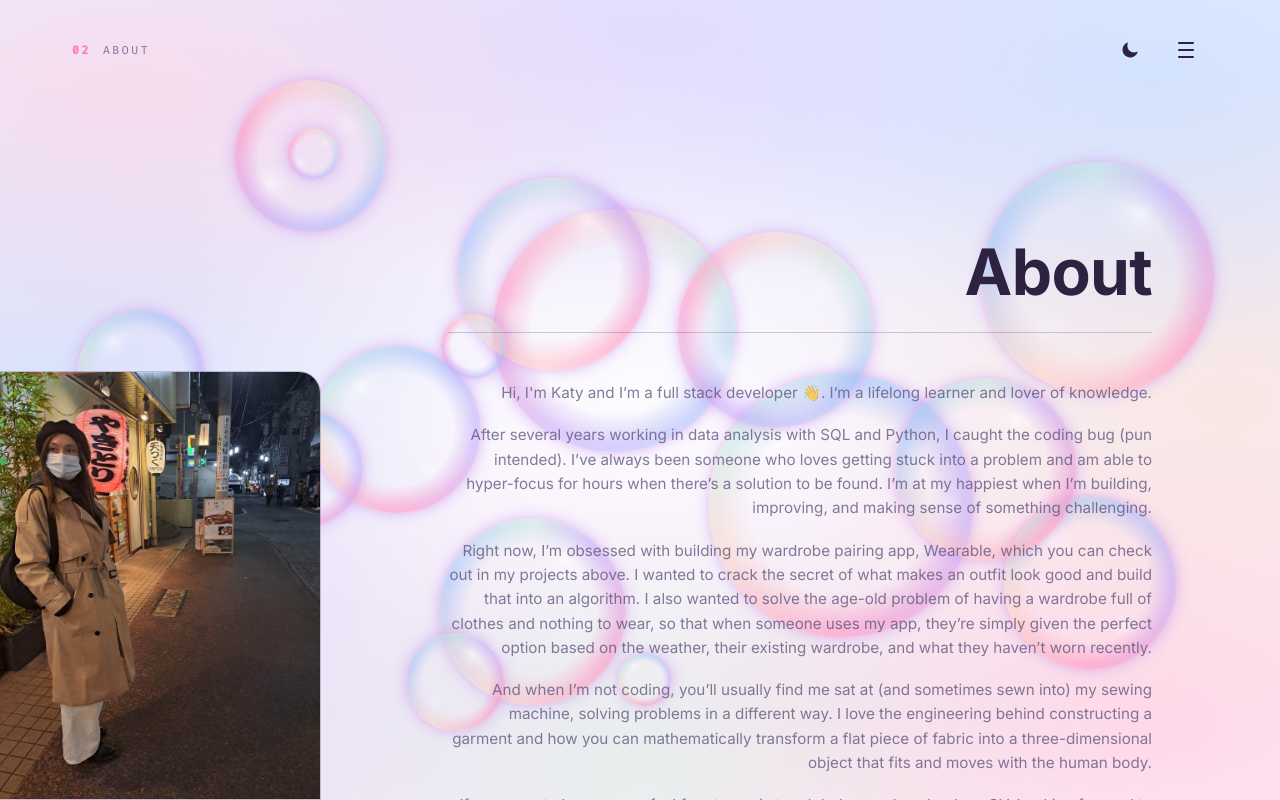
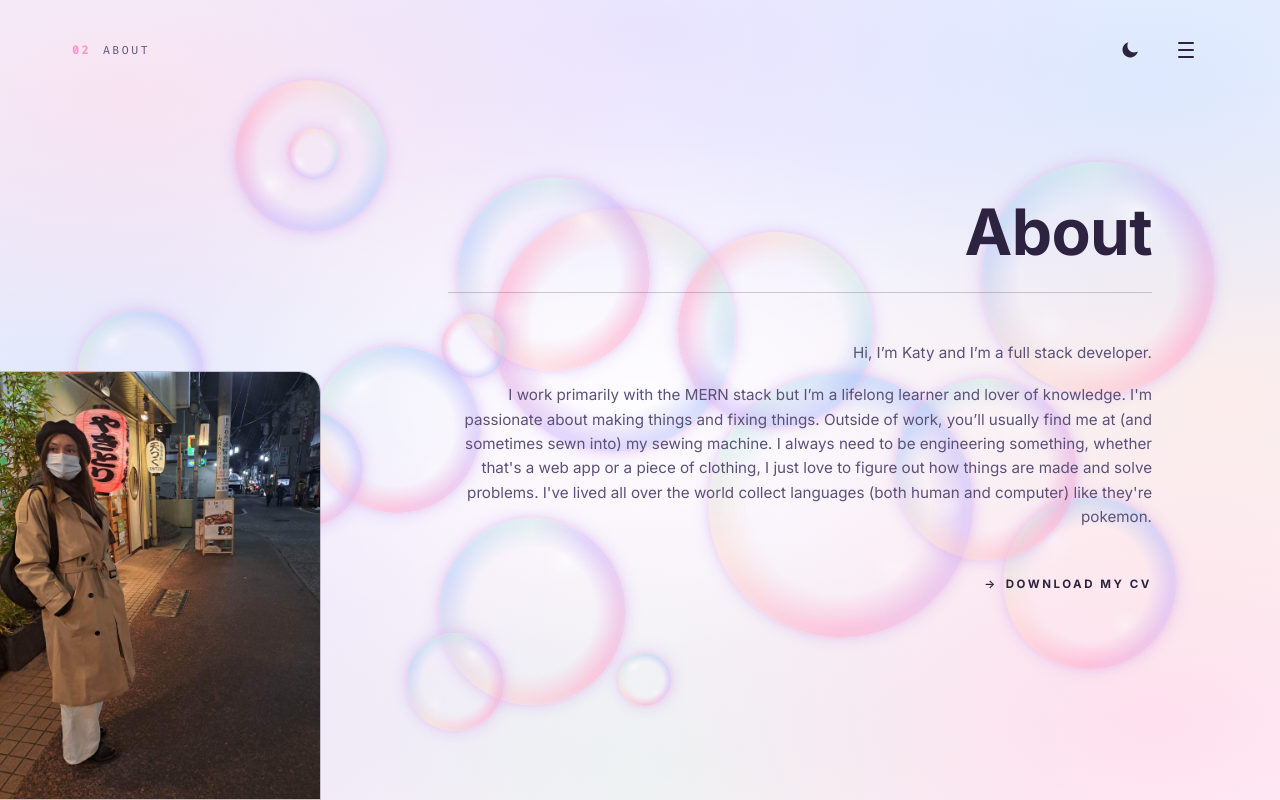
Before and after one commit to katag1001/portfolio_v2, a React (Vite) app: page /about in a window 1280 px wide. Built offline with nearby package versions, Linux system fonts and the light colour scheme.

Commit message:
colour changes and copy change in abuut me

```diff
--- a/src/components/AboutMe.jsx
+++ b/src/components/AboutMe.jsx
@@ -15,42 +15,14 @@ export default function AboutMe() {
         <div className="about-divider" />
 
         <div className="about-text">
-          <p>Hi, I'm Katy and I’m a full stack developer 👋.
-            I’m a lifelong learner and lover of knowledge.</p>
+          <p>Hi, I’m Katy and I’m a full stack developer.</p>
 
-          <p>
-            After several years working in data analysis with SQL and Python,
-            I caught the coding bug (pun intended). I’ve always been someone
-            who loves getting stuck into a problem and am able to hyper-focus
-            for hours when there’s a solution to be found. I’m at my happiest
-            when I’m building, improving, and making sense of something
-            challenging.
-          </p>
-
-          <p>
-            Right now, I’m obsessed with building my wardrobe pairing app,
-            Wearable, which you can check out in my projects above. I wanted
-            to crack the secret of what makes an outfit look good and build
-            that into an algorithm. I also wanted to solve the age-old problem
-            of having a wardrobe full of clothes and nothing to wear, so that
-            when someone uses my app, they’re simply given the perfect option
-            based on the weather, their existing wardrobe, and what they
-            haven’t worn recently.
-          </p>
-
-          <p>
-            And when I’m not coding, you’ll usually find me sat at (and
-            sometimes sewn into) my sewing machine, solving problems in a
-            different way. I love the engineering behind constructing a
-            garment and how you can mathematically transform a flat piece of
-            fabric into a three-dimensional object that fits and moves with
-            the human body.
-          </p>
-
-          <p>
-            If you want to know more, feel free to get in touch below or
-            download my CV. Looking forward to hearing from you!
-          </p>
+        <p>I work primarily with the MERN stack but I’m a lifelong learner and lover of knowledge.
+          I'm passionate about making things and fixing things. Outside of work, you’ll usually
+          find me at (and sometimes sewn into) my sewing machine. I always need to be engineering
+          something, whether that's a web app or a piece of clothing, I just love to figure out
+          how things are made and solve problems. I've lived all over the world collect
+          languages (both human and computer) like they're pokemon.</p>
 
           <a
             href="/Katarina_Grantham_CV.pdf"
--- a/src/components/aboutMe.css
+++ b/src/components/aboutMe.css
@@ -4,7 +4,7 @@
 
 .about-container {
   /* Text position */
-  --about-text-top: 30%;
+  --about-text-top: 25%;
   --about-text-right: 10%;
   --about-text-width: 55%;
 
--- a/src/index.css
+++ b/src/index.css
@@ -51,22 +51,22 @@
 
 
 [data-theme='light'] {
---bg-deep-purple: rgba(236, 232, 248, 0.7);
---bg-gradient-top: rgb(236, 240, 255);
---bg-gradient-bottom: rgb(255, 240, 248);
+--bg-deep-purple: rgba(240, 237, 250, 0.7);
+--bg-gradient-top: rgb(240, 243, 255);
+--bg-gradient-bottom: rgb(255, 243, 250);
 
 /* soft colour patches that fade into one another behind the bubbles */
---bg-patch-pink: rgba(255, 200, 222, 0.5);
---bg-patch-pink-2: rgba(255, 185, 212, 0.44);
---bg-patch-lavender: rgba(215, 195, 253, 0.44);
---bg-patch-blue: rgba(170, 205, 253, 0.4);
---bg-patch-mint: rgba(195, 235, 220, 0.38);
---bg-patch-peach: rgba(255, 218, 195, 0.4);
+--bg-patch-pink: rgba(255, 212, 229, 0.5);
+--bg-patch-pink-2: rgba(255, 200, 221, 0.44);
+--bg-patch-lavender: rgba(224, 208, 253, 0.44);
+--bg-patch-blue: rgba(189, 216, 253, 0.4);
+--bg-patch-mint: rgba(208, 239, 228, 0.38);
+--bg-patch-peach: rgba(255, 226, 208, 0.4);
 --bg-patch-white: rgba(255, 255, 255, 0.65);
 --bg-patch-white-2: rgba(255, 255, 255, 0.4);
 
---bubble-pink-fill: rgba(255, 160, 210, 0.15);
---bubble-pink-glow: rgba(255, 150, 200, 0.35);
+--bubble-pink-fill: rgba(255, 181, 220, 0.15);
+--bubble-pink-glow: rgba(255, 173, 212, 0.35);
 --bubble-rim-light: rgba(255, 255, 255, 0.8);
 
 /* specular highlights on the glass bubbles */
@@ -75,11 +75,11 @@
 --bubble-highlight-soft: rgba(255, 255, 255, 0.27);
 
 /* iridescent rim hues, sampled from the rainbow-glass reference, pink-forward */
---bubble-rim-pink: rgba(255, 130, 185, 0.5);
---bubble-rim-lavender: rgba(180, 140, 250, 0.42);
---bubble-rim-blue: rgba(130, 170, 250, 0.4);
---bubble-rim-mint: rgba(160, 220, 205, 0.32);
---bubble-rim-peach: rgba(255, 195, 175, 0.35);
+--bubble-rim-pink: rgba(255, 158, 200, 0.5);
+--bubble-rim-lavender: rgba(197, 165, 251, 0.42);
+--bubble-rim-blue: rgba(158, 189, 251, 0.4);
+--bubble-rim-mint: rgba(181, 228, 216, 0.32);
+--bubble-rim-peach: rgba(255, 208, 193, 0.35);
 
 
 --card-bg: rgba(254, 254, 254, 0.5);
@@ -88,18 +88,18 @@
 
 
 --text-main: rgba(45, 35, 65, 1);
---text-muted: rgba(90, 80, 120, 0.75);
+--text-muted: rgba(90, 80, 120, 0.995);
 
---accent-soft: rgba(255, 120, 185, 0.2);
---accent-strong: rgba(255, 120, 185, 1);
+--accent-soft: rgba(255, 150, 200, 0.2);
+--accent-strong: rgba(255, 150, 200, 1);
 
---accent-blue:  rgba(100, 80, 120, 0.8);
---accent-blue-light:  rgba(100, 80, 120, 0.2);
+--accent-blue:  rgba(134, 119, 150, 0.8);
+--accent-blue-light:  rgba(134, 119, 150, 0.2);
 
 
 --glass-blur: blur(14px);
 --shadow-soft: 0 10px 30px rgba(45, 35, 65, 0.15);
---shadow-hover: 0 15px 40px rgba(255, 120, 185, 0.25);
+--shadow-hover: 0 15px 40px rgba(255, 150, 200, 0.25);
 
 --transition-main: 0.25s ease;
 --overlay: rgba(12, 9, 17, 0);
@@ -152,7 +152,7 @@
 
 
   --text-main: rgba(255, 255, 255, 1);
-  --text-muted: rgba(200, 190, 220, 0.8);
+  --text-muted: rgb(251, 250, 252);
 
 
   --accent-soft: rgba(255, 120, 185, 0.2);
```
